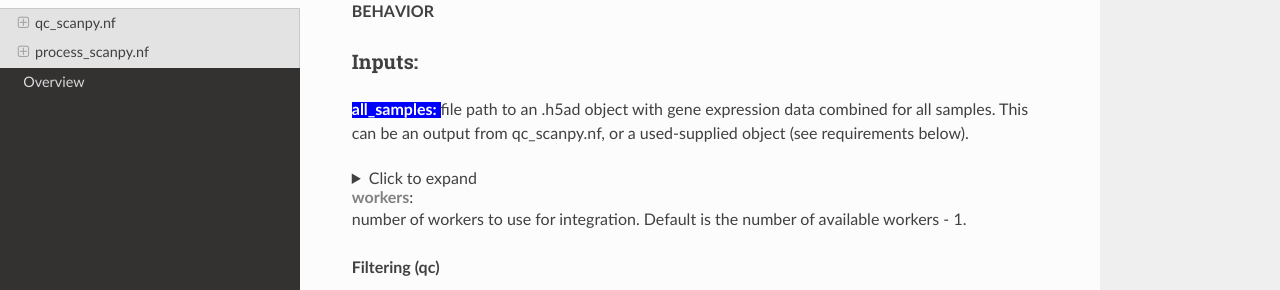
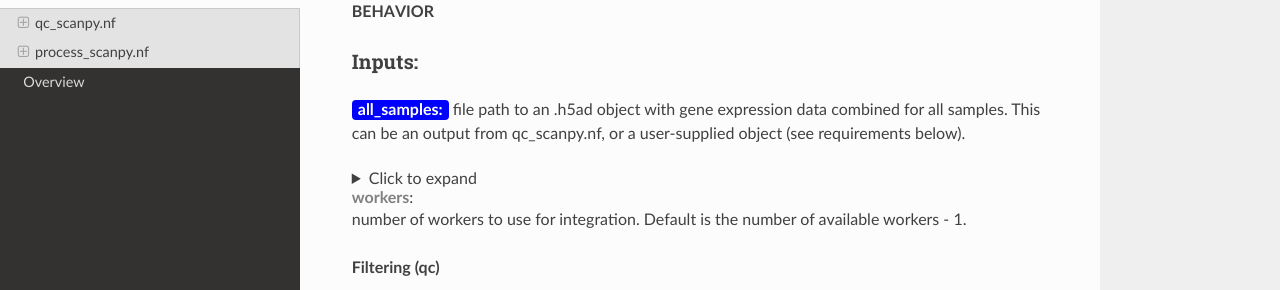
Before and after one commit to oliviaellis65/docs, a Sphinx documentation site: the page built from docs/source/modules.rst, in a window 1280 px wide and 900 px high, scrolled down 859 px. Shown: the part 158-448 px from the top of the window. Built offline with Sphinx 7.4.7 and the Read the Docs theme 3.1.0, drawn with Linux system fonts in a browser that asks for light colours.

Commit message:
Update modules.rst

```diff
--- a/docs/source/modules.rst
+++ b/docs/source/modules.rst
@@ -49,7 +49,9 @@ Inputs:
 
 .. raw:: html
 
-   <p><span style="background-color: blue; color: white; font-weight:bold;"> all_samples: </span><span> file path to an .h5ad object with gene expression data combined for all samples. This can be an output from qc_scanpy.nf, or a used-supplied object (see requirements below).</span></p>
+   <p><span style="background-color: blue; color: white; font-weight:bold; padding: 2px 6px; border-radius: 4px;">all_samples:</span> file path to an .h5ad object with gene expression data combined for all samples. This can be an output from qc_scanpy.nf, or a user-supplied object (see requirements below).</p>
+
+
 
 .. raw:: html
 
```
